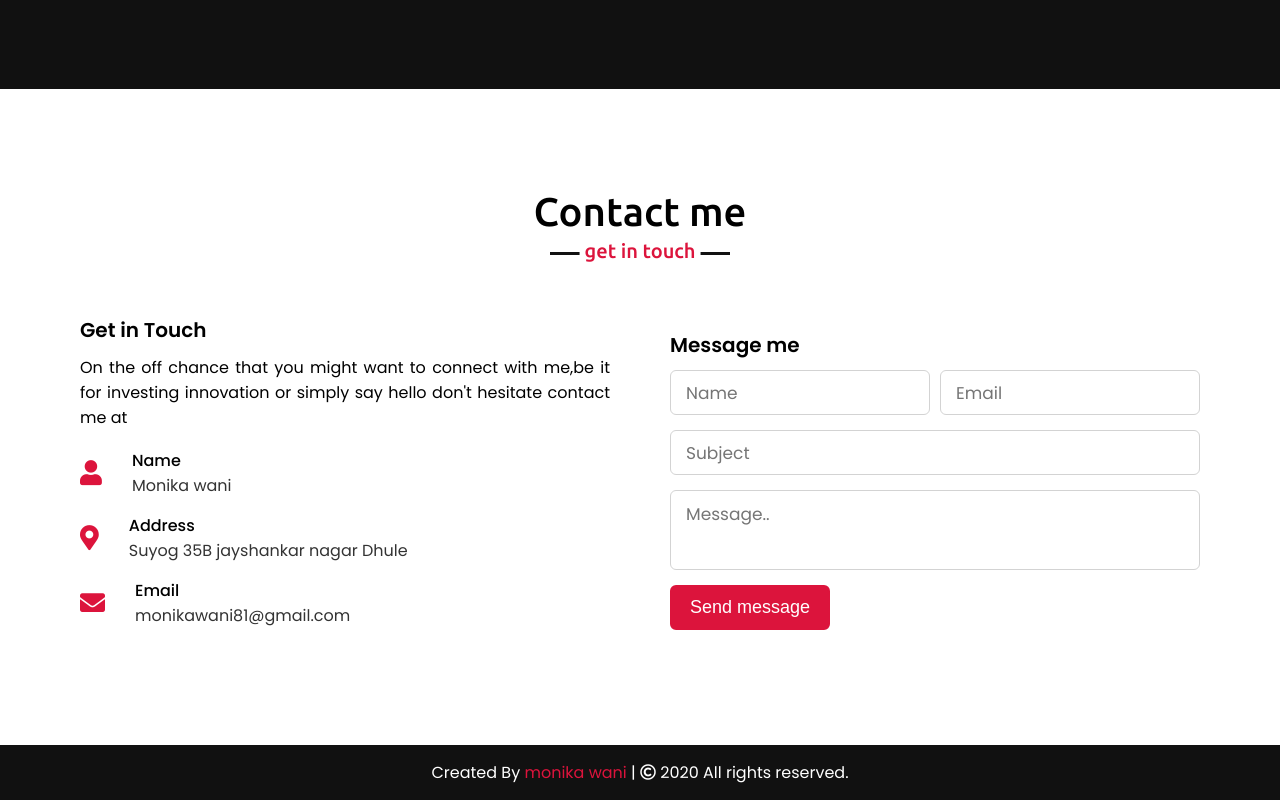
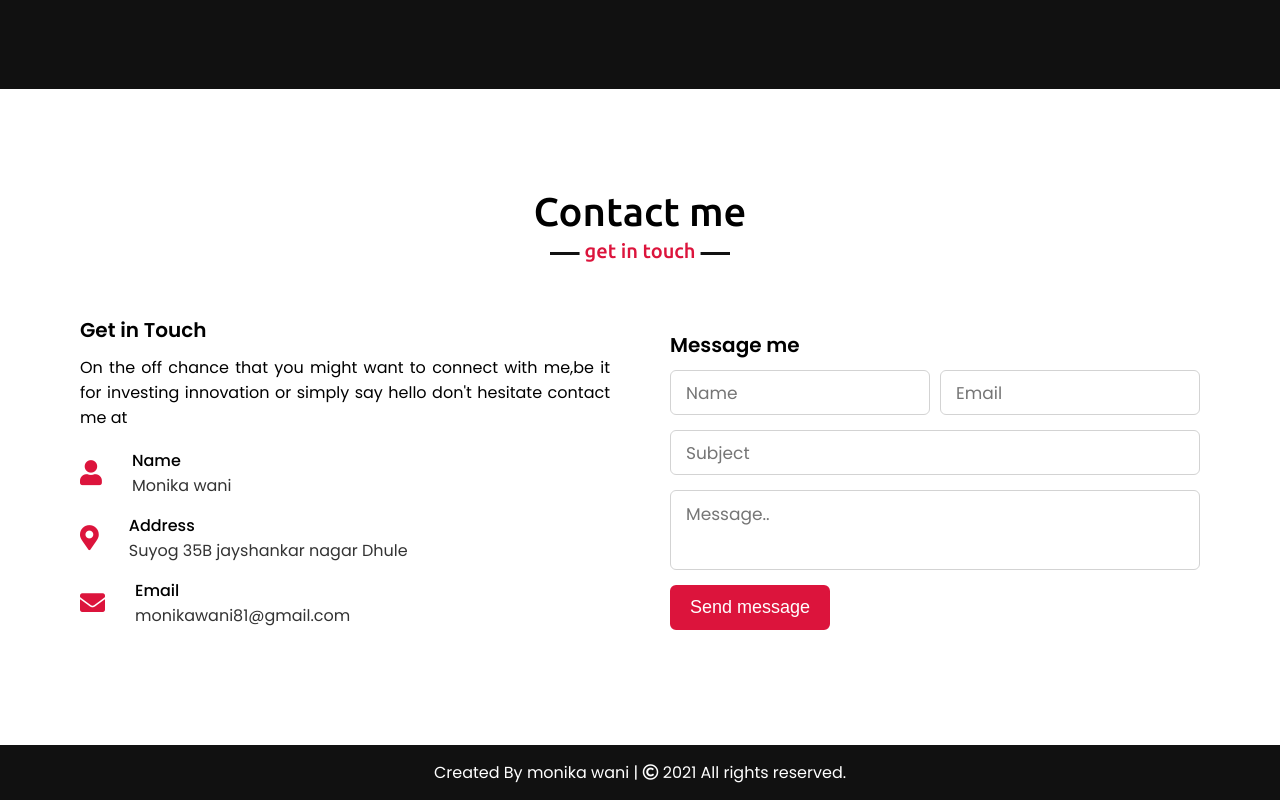
Before and after one commit to monikawani2001/portfolio1, a plain HTML site: page index.html in a window 1280 px wide. Shown: the part 3085-3885 px from the top of the page. Drawn offline with nearby package versions, Linux system fonts and the light colour scheme; a script that the page names is missing.

Commit message:
Update index.html

```diff
--- a/index.html
+++ b/index.html
@@ -250,7 +250,7 @@
 
     <!-- footer section start -->
     <footer>
-        <span>Created By <a href="https://www.codingnepalweb.com">monika wani</a> | <span class="far fa-copyright"></span> 2020 All rights reserved.</span>
+        <span>Created By monika wani</span> | <span class="far fa-copyright"></span> 2021 All rights reserved.</span>
     </footer>
 
     <script src="C:\Users\DELL\Music\Responsive Portfolio Website\script.js"></script>
```
